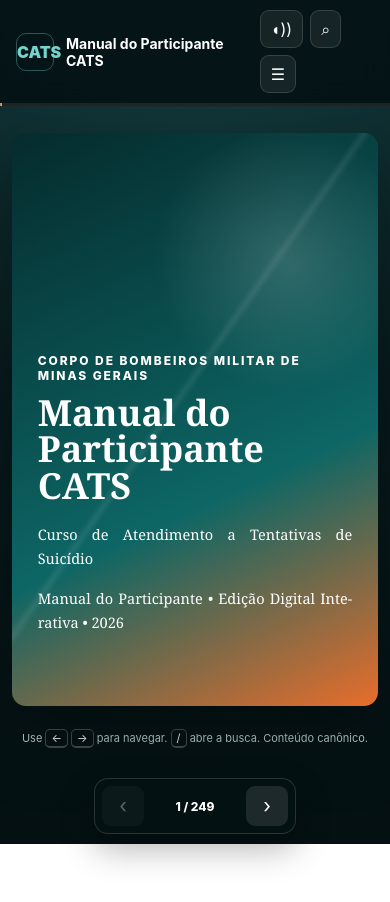
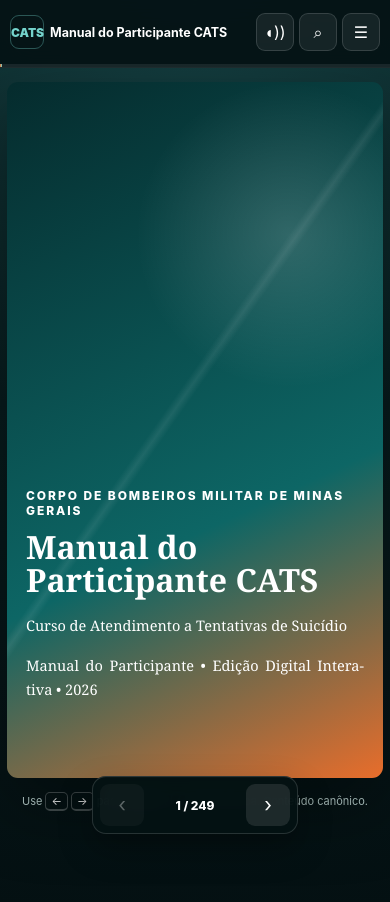
Before and after one commit to ricmurtapsicologia/ManualParticipanteII, a Next.js app in the folder rebuild/: page / in a window 390 px wide. Shown: the top 902 px of the page. Before the commit the page ends 844 px from the top, so only its background shows below. Built offline with nearby package versions, Linux system fonts and the light colour scheme.

Commit message:
wave14.4: harden responsive layout and add visual integrity gate

```diff
--- a/rebuild/app/ds2.css
+++ b/rebuild/app/ds2.css
@@ -146,3 +146,79 @@
   .pedagogicalBody{padding:11px 12px 12px}
   .page .pedagogicalBody p{font-size:14px;line-height:1.58}
 }
+
+/* DS2 4.4 — responsive finish and visual integrity */
+.shell,.main,.book,.page,.running,.continuationHeading,.pedagogicalBox,.pedagogicalHeader,.pedagogicalBody{min-width:0}
+.page{
+  width:min(620px,calc(100vw - 32px));
+  max-width:620px;
+}
+.page h2,.page h3,.page p,.running span,.continuationHeading span,.pedagogicalHeader strong,.pedagogicalBody,.semanticListItem{
+  max-width:100%;
+  overflow-wrap:break-word;
+  word-break:normal;
+}
+.running span:first-child,.continuationHeading span:first-child{min-width:0}
+.running span:last-child,.continuationHeading strong{flex:0 0 auto;white-space:nowrap}
+.pedagogicalBox{max-width:100%}
+.pedagogicalHeader{align-items:flex-start}
+.pedagogicalHeader strong{min-width:0}
+.pedagogicalBody>*:last-child{margin-bottom:0}
+.nav{
+  max-width:calc(100vw - 20px);
+  bottom:max(10px,env(safe-area-inset-bottom));
+}
+.panel{
+  max-width:100vw;
+  padding-bottom:max(18px,env(safe-area-inset-bottom));
+}
+
+@media(max-width:700px){
+  .topin{padding:8px 10px;gap:8px}
+  .mark{width:34px;height:34px;flex:0 0 34px;border-radius:9px;font-size:12px}
+  .brand{flex:1 1 auto;overflow:hidden}
+  .brand strong{font-size:12.5px;white-space:nowrap;overflow:hidden;text-overflow:ellipsis}
+  .tools{flex:0 0 auto;gap:5px;flex-wrap:nowrap}
+  .tools button{width:38px;height:38px;padding:0;display:grid;place-items:center}
+  .main{width:100%;padding:14px 0 calc(100px + env(safe-area-inset-bottom))}
+  .book{width:100%}
+  .page{
+    width:calc(100vw - 20px);
+    min-height:max(620px,calc(100svh - 148px));
+    padding:30px 24px 62px;
+    border-radius:12px;
+  }
+  .running{gap:8px;font-size:9px;line-height:1.35}
+  .continuationHeading{gap:8px}
+  .pedagogicalHeader{gap:8px}
+  .nav button{width:44px;height:42px}
+  .panelHead{top:-18px}
+}
+
+@media(max-width:420px){
+  .topin{gap:6px}
+  .page{width:calc(100vw - 14px);padding:27px 19px 60px;border-radius:11px}
+  .cover h1{font-size:32px;line-height:1.04}
+  .running{flex-wrap:wrap}
+  .running span:last-child{margin-left:auto}
+  .page h2{font-size:24px;line-height:1.14}
+  .page h3{font-size:15.5px}
+  .pedagogicalIcon{width:22px;height:22px;flex-basis:22px}
+  .pedagogicalHeader{font-size:10.5px;letter-spacing:.065em}
+  .pedagogicalBody{padding:11px}
+  .tocMeta{font-size:10px}
+}
+
+@media(max-width:340px){
+  .mark{display:none}
+  .brand strong{font-size:11.5px}
+  .tools button{width:36px;height:36px}
+  .page{width:calc(100vw - 10px);padding-left:16px;padding-right:16px}
+  .nav{gap:6px;padding:6px}
+  .counter{min-width:76px}
+}
+
+@media(max-height:700px) and (max-width:700px){
+  .page{min-height:560px}
+  .main{padding-bottom:calc(92px + env(safe-area-inset-bottom))}
+}
```
Also changed, not shown: 1 other file (tests, documents, lock files or other folders).
